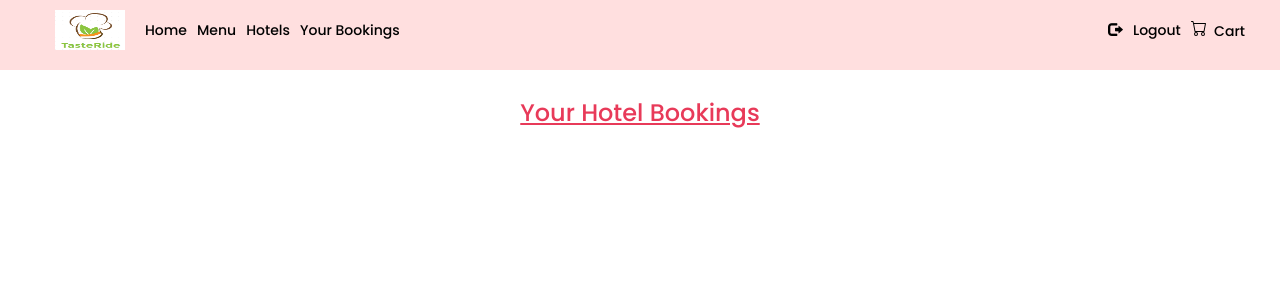
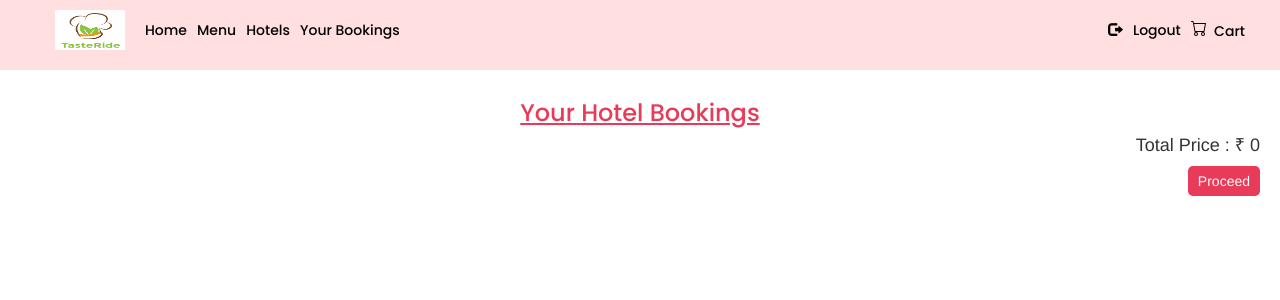
Before and after one commit to mouli3029/Food-and-Hospitality, a Django app: page /hotel/allbookings in a window 1280 px wide. Shown: the top 300 px of the page. Run offline with Django 3.2, Linux system fonts and the light colour scheme; a user stored in the database is signed in; data comes from the database, SQL or seed files in the repository; both versions use the stored data as it was after the commit; some libraries are stand-ins or nearby versions.

Commit message:
ADD: hotels price

```diff
--- a/foodHospitality/hotels/static/hotel.css
+++ b/foodHospitality/hotels/static/hotel.css
@@ -73,7 +73,6 @@
   flex-wrap: wrap;
   flex: 1 0 auto;
   font-family: "Poppins", sans-serif;
-  margin-top: 20px;
 }
 .card-container > div {
   margin: 10px;
--- a/foodHospitality/hotels/templates/hotels/allbookings.html
+++ b/foodHospitality/hotels/templates/hotels/allbookings.html
@@ -3,6 +3,15 @@
 {% load crispy_forms_tags %}
 {% block start %}
 <h3 style="color: #E83A59;font-family: 'Poppins',sans-serif;text-align: center;margin-top: 40px; text-decoration: underline;">Your Hotel Bookings</h3>
+<div style="display:block;text-align: end; padding: 0px 20px;" class="price">
+  <h4>Total Price : ₹ {{total_price}} </h4>
+  <button class="button">
+    <a href="#">
+      Proceed
+    </a>
+  </button>
+</div>
+
 <div id="all" class="card-container">
    {% for order in bookings.all %}
       <div class="card" style="width: 80% !important; display: flex;margin: 50px;">
--- a/foodHospitality/hotels/urls.py
+++ b/foodHospitality/hotels/urls.py
@@ -1,11 +1,10 @@
 from django.urls import path,include
-from .views import AllHotels,FetchHotel,BookRoom,BookStatus,YourBookings,UpdateBooking,DeleteBooking
+from .views import AllHotels,FetchHotel,BookRoom,YourBookings,UpdateBooking,DeleteBooking
 
 urlpatterns = [
     path('all',AllHotels,name="hotels"),
     path('hotel/<int:id>/',FetchHotel,name="fetchhotel"),
     path('hotel/<int:id>/book',BookRoom,name="book"),
-    path('hotel/<int:id>/book/status',BookStatus,name="bookstatus"),
     path('allbookings',YourBookings,name="your"),
     path('allbookings/<int:id>/update',UpdateBooking,name="updateitem"),
     path('allbookings/<int:id>/delete',DeleteBooking,name="deleteitem"),
--- a/foodHospitality/hotels/views.py
+++ b/foodHospitality/hotels/views.py
@@ -8,10 +8,10 @@
 
 def AllHotels(request):
     query = request.GET.get('search')
-    print(query)
+
     if(query):
         hotels = Hotel.objects.filter(name__contains=query)
-        print(hotels)
+
         return render(request,'hotels/viewhotels.html',{
         'hotels' : hotels
     })
@@ -30,13 +30,12 @@
 def BookRoom(request,id):
     user_id = request.user.id
     user = get_object_or_404(User,pk=user_id)
-    print(user)
+
     hotel = get_object_or_404(Hotel,pk=id)
-    print(hotel)
+
 
     if request.method == 'POST':
         filled_form = BookingForm(request.POST)
-        print(filled_form)
         if filled_form.is_valid():
 
             quantity = filled_form.cleaned_data['quantity']
@@ -79,8 +78,10 @@
     return HttpResponse('<p>Booking Room</p>')
 
 def YourBookings(request):
+    # Fetching user
     user_id = request.user.id
     user = get_object_or_404(User,pk=user_id)
+
     bookings = Booking.objects.filter(user=user).values(
         'quantity',
         'booked_from',
@@ -90,8 +91,17 @@
         'hotel__image',
         'id',
     )
+
+    # Function to calculate the total_price :
+    def calc_totalPrice(bookings):
+        total_price = 0
+        for i in range(len(bookings)):
+            total_price  = total_price + bookings[i]['quantity'] * bookings[i]['hotel__price']
+        return total_price
+
     return render(request,'hotels/allbookings.html',{
-        'bookings' : bookings
+        'bookings' : bookings,
+        'total_price' : calc_totalPrice(bookings)
     })
 
 def UpdateBooking(request,id):
@@ -107,7 +117,6 @@
     # Post Method
     if request.method == "POST":
         filled_form = BookingForm(request.POST)
-        print(filled_form)
         if filled_form.is_valid():
 
             quantity = filled_form.cleaned_data['quantity']
@@ -139,7 +148,6 @@
         form.fields['quantity'].initial = booking_details.quantity
         form.fields['booked_to'].initial = booking_details.booked_to
 
-    print(booking_details)
     return render(request,'hotels/booking_update.html',{
         'form' : form,
         "id":id
@@ -148,9 +156,4 @@
 
 def DeleteBooking(request,id):
     status = Booking.objects.filter(pk=id).delete()
-    print(status)
     return redirect('your')
-
-
-def BookStatus(request,id):
-    return HttpResponse('<p> Booking Status </p>')
```
Also changed, not shown: foodHospitality/db.sqlite3.
